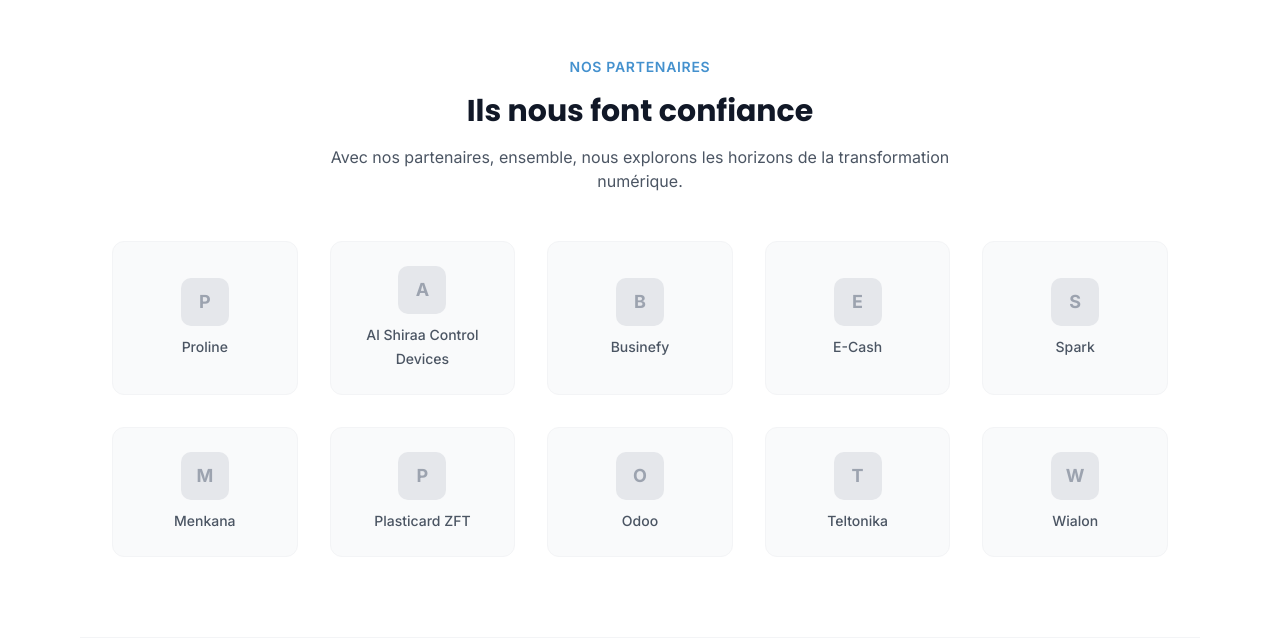
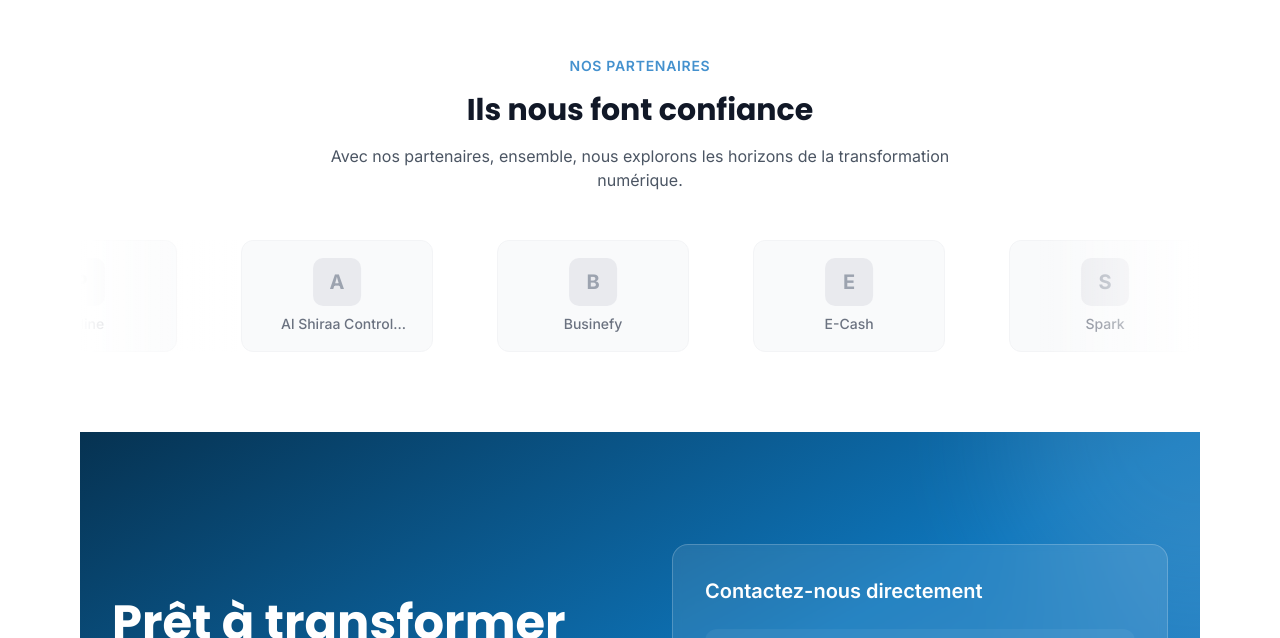
Before and after one commit to fasosmart/website-fasosmart, a Next.js app: page / in a window 1280 px wide. Shown: the part 4482-5120 px from the top of the page. Built offline with nearby package versions, Linux system fonts and the light colour scheme.

Commit message:
feat: Add infinite scrolling effect for partners section and enhance Tailwind CSS animations

```diff
--- a/src/components/sections/Partners.tsx
+++ b/src/components/sections/Partners.tsx
@@ -1,8 +1,11 @@
 import { partners } from "@/lib/data";
 
 export function Partners() {
+  // Dupliquer les partenaires pour l'effet infini
+  const duplicatedPartners = [...partners, ...partners];
+
   return (
-    <section className="py-16 md:py-20 bg-white border-y border-gray-100">
+    <section className="py-16 md:py-20 bg-white overflow-hidden">
       <div className="max-w-7xl mx-auto px-4 sm:px-6 lg:px-8">
         {/* Header */}
         <div className="text-center mb-12">
@@ -17,28 +20,65 @@
             transformation numérique.
           </p>
         </div>
+      </div>
 
-        {/* Partners Grid */}
-        <div className="grid grid-cols-2 sm:grid-cols-3 md:grid-cols-5 gap-6 lg:gap-8">
-          {partners.map((partner) => (
+      {/* Infinite Scroll Container */}
+      <div className="relative">
+        {/* Gradient Overlays */}
+        <div className="absolute left-0 top-0 bottom-0 w-20 md:w-40 bg-gradient-to-r from-white to-transparent z-10 pointer-events-none" />
+        <div className="absolute right-0 top-0 bottom-0 w-20 md:w-40 bg-gradient-to-l from-white to-transparent z-10 pointer-events-none" />
+
+        {/* Scrolling Track */}
+        <div className="flex animate-scroll-x hover:[animation-play-state:paused]">
+          {duplicatedPartners.map((partner, index) => (
+            <div
+              key={`${partner.id}-${index}`}
+              className="flex-shrink-0 mx-4 md:mx-8"
+            >
+              <div className="group flex items-center justify-center w-40 md:w-48 h-24 md:h-28 rounded-xl bg-gray-50 hover:bg-primary/5 border border-gray-100 hover:border-primary/20 transition-all duration-300 cursor-pointer">
+                {/* Logo Placeholder */}
+                <div className="text-center px-4">
+                  <div className="w-12 h-12 mx-auto mb-2 rounded-lg bg-gray-200/80 group-hover:bg-primary/10 flex items-center justify-center transition-all duration-300 group-hover:scale-110">
+                    <span className="text-xl font-bold text-gray-400 group-hover:text-primary transition-colors">
+                      {partner.name.charAt(0)}
+                    </span>
+                  </div>
+                  <span className="text-sm font-medium text-gray-500 group-hover:text-primary transition-colors line-clamp-1">
+                    {partner.name}
+                  </span>
+                </div>
+              </div>
+            </div>
+          ))}
+        </div>
+      </div>
+
+      {/* Static Grid for smaller screens (fallback) */}
+      <div className="md:hidden mt-8 max-w-7xl mx-auto px-4">
+        <div className="grid grid-cols-2 gap-4">
+          {partners.slice(0, 6).map((partner) => (
             <div
               key={partner.id}
-              className="group flex items-center justify-center p-6 rounded-xl bg-gray-50 hover:bg-primary/5 border border-gray-100 hover:border-primary/20 transition-all duration-300"
+              className="flex items-center justify-center p-4 rounded-xl bg-gray-50 border border-gray-100"
             >
-              {/* Placeholder for logo - using text for now */}
               <div className="text-center">
-                <div className="w-12 h-12 mx-auto mb-2 rounded-lg bg-gray-200 group-hover:bg-primary/10 flex items-center justify-center transition-colors">
-                  <span className="text-lg font-bold text-gray-400 group-hover:text-primary transition-colors">
+                <div className="w-10 h-10 mx-auto mb-2 rounded-lg bg-gray-200/80 flex items-center justify-center">
+                  <span className="text-lg font-bold text-gray-400">
                     {partner.name.charAt(0)}
                   </span>
                 </div>
-                <span className="text-sm font-medium text-gray-600 group-hover:text-primary transition-colors">
+                <span className="text-xs font-medium text-gray-500 line-clamp-1">
                   {partner.name}
                 </span>
               </div>
             </div>
           ))}
         </div>
+        {partners.length > 6 && (
+          <p className="text-center text-sm text-gray-400 mt-4">
+            +{partners.length - 6} autres partenaires
+          </p>
+        )}
       </div>
     </section>
   );
--- a/tailwind.config.js
+++ b/tailwind.config.js
@@ -70,9 +70,14 @@
           "0%": { opacity: "0", transform: "translateY(10px)" },
           "100%": { opacity: "1", transform: "translateY(0)" },
         },
+        "scroll-x": {
+          "0%": { transform: "translateX(0)" },
+          "100%": { transform: "translateX(-50%)" },
+        },
       },
       animation: {
         "fade-in": "fade-in 0.3s ease-out",
+        "scroll-x": "scroll-x 30s linear infinite",
       },
     },
   },
```
